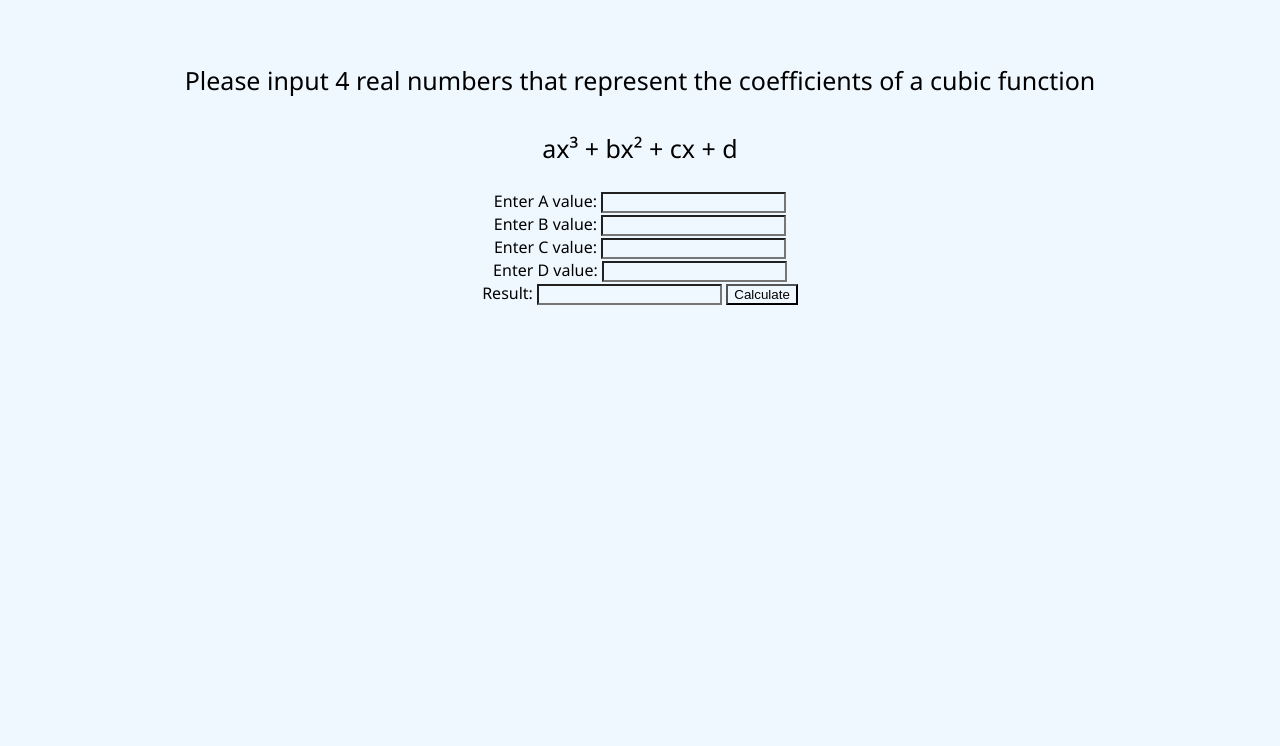
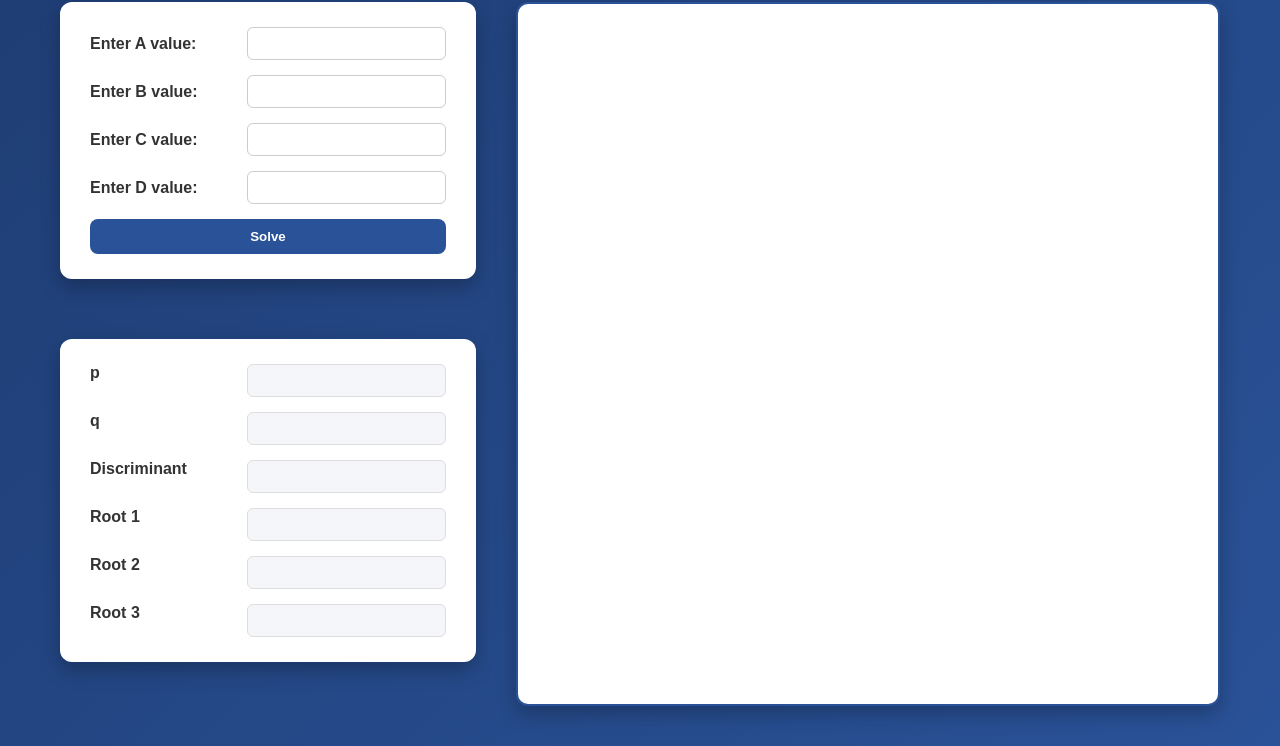
Before and after one commit to Cbenjamin08/assignment-2, a website built with Vite: page index.html in a window 1280 px wide. Shown: the part 174-920 px from the top of the page. Before the commit the page ends 800 px from the top, so only its background shows below. Built offline with nearby package versions, Linux system fonts and the light colour scheme.

Commit message:
added styling and graph, as well as fixed up cases

```diff
--- a/index.html
+++ b/index.html
@@ -9,31 +9,45 @@
 </head>
 
 <body>
+
   <h1> Cubic Equation Solver </h1>
 
-  <p> Please input 4 real numbers that represent the coefficients of a cubic function
-    <br>
-    <br>
-    ax³ + bx² + cx + d
-  </p>
+  <p> Please input 4 real numbers that represent the coefficients of a cubic function </p>
 
+  <div class="main-layout">
+    <div class="left-side">
       <div class="container">
         <form id="cubic-form">
           <label for="a"> Enter A value: </label>
-      <input type="text" id="a" name="a"> <br>
+          <input type="text" id="a" name="a">
           <label for="b"> Enter B value: </label>
-      <input type="text" id="b" name="b"> <br>
+          <input type="text" id="b" name="b">
           <label for="c"> Enter C value: </label>
-      <input type="text" id="c" name="c"> <br>
+          <input type="text" id="c" name="c">
           <label for="d"> Enter D value: </label>
-      <input type="text" id="d" name="d"> <br>
-      <label for="result">Result:</label>
-      <input type="text" id="result" name="result" />
-      <input type="submit" value="Calculate" />
-
+          <input type="text" id="d" name="d">
+          <input type="submit" value="Solve" />
         </form>
       </div>
 
+      <div class="calculations">
+        <label for="p-value"> p </label>
+        <input type="text" id="p-value" readonly />
+        <label for="q-value"> q </label>
+        <input type="text" id="q-value" readonly />
+        <label for="discriminant"> Discriminant </label>
+        <input type="text" id="discriminant" readonly />
+        <label for="root-one"> Root 1 </label>
+        <input type="text" id="root-one" readonly />
+        <label for="root-two"> Root 2 </label>
+        <input type="text" id="root-two" readonly />
+        <label for="root-three"> Root 3 </label>
+        <input type="text" id="root-three" readonly />
+      </div>
+    </div>
+
+    <canvas id="graph" width="700" height="700"></canvas>
+  </div>
   <script src="src/main.ts"></script>
 </body>
 
--- a/src/main.ts
+++ b/src/main.ts
@@ -10,10 +10,14 @@ form?.addEventListener("submit", (event) => {
     const c: number = Number(formData.get("c"));
     const d: number = Number(formData.get("d"));
 
+    const root1 = document.getElementById("root-one") as HTMLInputElement;
+    const root2 = document.getElementById("root-two") as HTMLInputElement
+    const root3 = document.getElementById("root-three") as HTMLInputElement
 
+    /* Different variables used for each calculation */
     const p = (3 * a * c - b * b) / (3 * a * a);
     const q = (27 * a * a * d - 9 * a * b * c + 2 * b * b * b) / (27 * a * a * a);
-    const discriminant = Math.pow(q/2, 2) + Math.pow(p/3, 3);
+    const discriminant = Math.pow(q / 2, 2) + Math.pow(p / 3, 3);
     const u = Math.cbrt(-q / 2 + Math.sqrt(discriminant));
     const v = Math.cbrt(-q / 2 - Math.sqrt(discriminant));
     const adjustment = b / (3 * a);
@@ -22,19 +26,39 @@ form?.addEventListener("submit", (event) => {
         return u + v - adjustment;
     }
 
-    if (discriminant < 0) {
+    if (discriminant < 0) { // Trignometric Case for three distinc real roots
         const theta = (1 / 3) * Math.acos(-q / (2 * Math.sqrt(-Math.pow(p / 3, 3))));
 
         const rootOne = 2 * Math.sqrt(-p / 3) * Math.cos(theta) - adjustment;
         const rootTwo = 2 * Math.sqrt(-p / 3) * Math.cos(theta + 2 * Math.PI / 3) - adjustment;
         const rootThree = 2 * Math.sqrt(-p / 3) * Math.cos(theta + 4 * Math.PI / 3) - adjustment;
-        (document.getElementById("result") as HTMLInputElement).value = `x1=${rootOne.toFixed(3)}, x2=${rootTwo.toFixed(3)}, x3=${rootThree.toFixed(3)}`;
-    } else if (discriminant > 0) {
+        root1.value = rootOne.toFixed(3);
+        root2.value = rootTwo.toFixed(3);
+        root3.value = rootThree.toFixed(3);
+    } else if (discriminant > 0) { // One real root, one pair of complex roots
         const realRoot = cardano(u, v);
-        (document.getElementById("result") as HTMLInputElement).value = `x=${realRoot}`;
+        root1.value = realRoot.toFixed(3);
+        root2.value = "Complex Root";
+        root3.value = "Complex Root";
     } else {
-        const rootDouble = cardano(u, v);
-        const rootSingle = Math.cbrt(q/2) - adjustment;
-        (document.getElementById("result") as HTMLInputElement).value = `x1=${rootDouble}, x2=${rootSingle}`;
+        const rootRepeated = cardano(u, v);
+        if (p && q === 0) { // One repeated root
+            root1.value = rootRepeated.toFixed(3);
+            root2.value = rootRepeated.toFixed(3);
+            root3.value = rootRepeated.toFixed(3);
+        } else { // One distinct root, one repeated root
+            const rootSingle = Math.cbrt(q / 2) - adjustment;
+            root1.value = rootRepeated.toFixed(3);
+            root2.value = rootRepeated.toFixed(3);
+            root3.value = rootSingle.toFixed(3);
+        }
     }
-})
+
+    (document.getElementById("p-value") as HTMLInputElement).value = p.toFixed(3);
+    (document.getElementById("q-value") as HTMLInputElement).value = q.toFixed(3);
+    (document.getElementById("discriminant") as HTMLInputElement).value = discriminant.toFixed(3);
+
+    const canvas = document.getElementById("graph") as HTMLCanvasElement;
+    const ctx = canvas.getContext("2d");
+}
+)
--- a/src/style.css
+++ b/src/style.css
@@ -1,22 +1,123 @@
 * {
-    background-color: aliceblue;
+  margin: 0;
+  padding: 0;
+  box-sizing: border-box;
+  font-family: Arial, Helvetica, sans-serif;
+}
+
+body {
+  background: linear-gradient(135deg, #1e3c72, #2a5298);
+  min-height: 100vh;
+  display: flex;
+  flex-direction: column;
+  padding: 40px 60px;
+  color: #ffffff;
 }
 
 h1 {
-    font-family: Arial, Helvetica, sans-serif;
-    font-size: 75px;
-    text-align: center;
-    color: rgb(163, 212, 228);
-    padding: 25px;
+  margin-bottom: 15px;
+  font-size: 2.2rem;
+  text-align: center;
+  align-self: center;
 }
 
 p {
-    font-family:'Segoe UI', Tahoma, Geneva, Verdana, sans-serif;
-    font-size: 25px;
-    text-align: center;
+  text-align: center;
+  margin-bottom: 30px;
+  line-height: 1.6;
+  max-width: 500px;
+  align-self: center;
 }
 
 .container {
-    font-family: 'Segoe UI', Tahoma, Geneva, Verdana, sans-serif;
-    text-align: center;
+  background: #ffffff;
+  color: #333;
+  padding: 25px 30px;
+  border-radius: 12px;
+  box-shadow: 0 8px 20px rgba(0, 0, 0, 0.25);
+  width: 100%;
+  max-width: 500px;
+  margin-bottom: 30px;
+  align-self: flex-start;
 }
+
+#cubic-form {
+  display: grid;
+  grid-template-columns: 1fr 1fr;
+  gap: 15px 20px;
+  align-items: center;
+}
+
+label {
+  font-weight: bold;
+}
+
+input[type="text"] {
+  padding: 8px 10px;
+  border-radius: 6px;
+  border: 1px solid #ccc;
+  outline: none;
+  transition: 0.2s ease;
+}
+
+input[type="text"]:focus {
+  border-color: #2a5298;
+  box-shadow: 0 0 5px rgba(42, 82, 152, 0.4);
+}
+
+input[type="submit"] {
+  grid-column: span 2;
+  padding: 10px;
+  border-radius: 8px;
+  border: none;
+  background: #2a5298;
+  color: white;
+  font-weight: bold;
+  cursor: pointer;
+  transition: 0.2s ease;
+}
+
+input[type="submit"]:hover {
+  background: #1e3c72;
+}
+
+.calculations {
+  background: #ffffff;
+  color: #333;
+  padding: 25px 30px;
+  border-radius: 12px;
+  box-shadow: 0 8px 20px rgba(0, 0, 0, 0.25);
+  width: 100%;
+  max-width: 500px;
+  display: grid;
+  grid-template-columns: 1fr 1fr;
+  gap: 15px 20px;
+  align-self: flex-start;
+}
+
+.calculations input {
+  background-color: #f4f6f9;
+  border: 1px solid #ddd;
+}
+
+.main-layout {
+  display: flex;
+  gap: 40px;
+  align-items: flex-start;
+  justify-content: space-between;
+  width: 100%;
+  max-width: 1200px;
+}
+
+.left-side {
+  display: flex;
+  flex-direction: column;
+  gap: 30px;
+}
+
+#graph {
+  background: #ffffff;
+  border-radius: 12px;
+  box-shadow: 0 8px 20px rgba(0, 0, 0, 0.25);
+  border: 2px solid #2a5298;
+}
```
Lines whose indentation alone changed are shown as unchanged.
